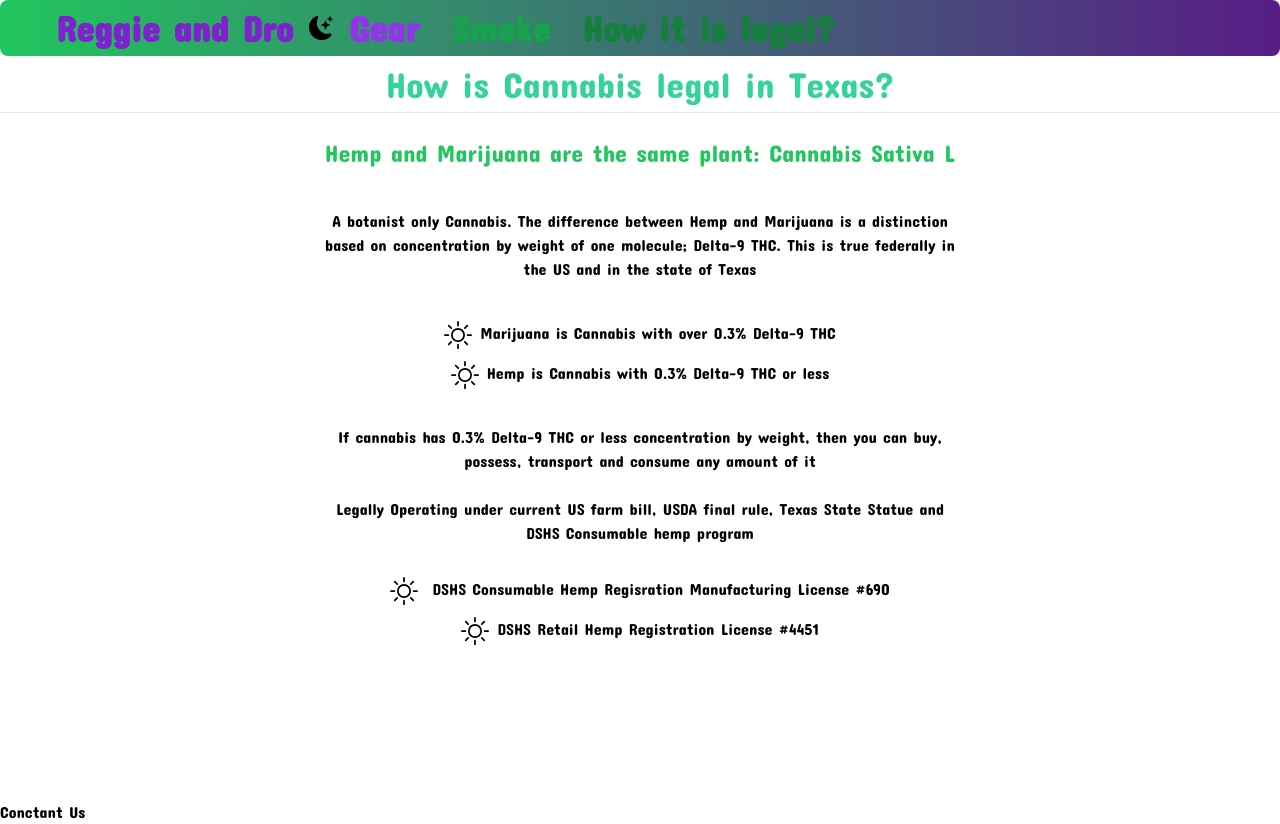
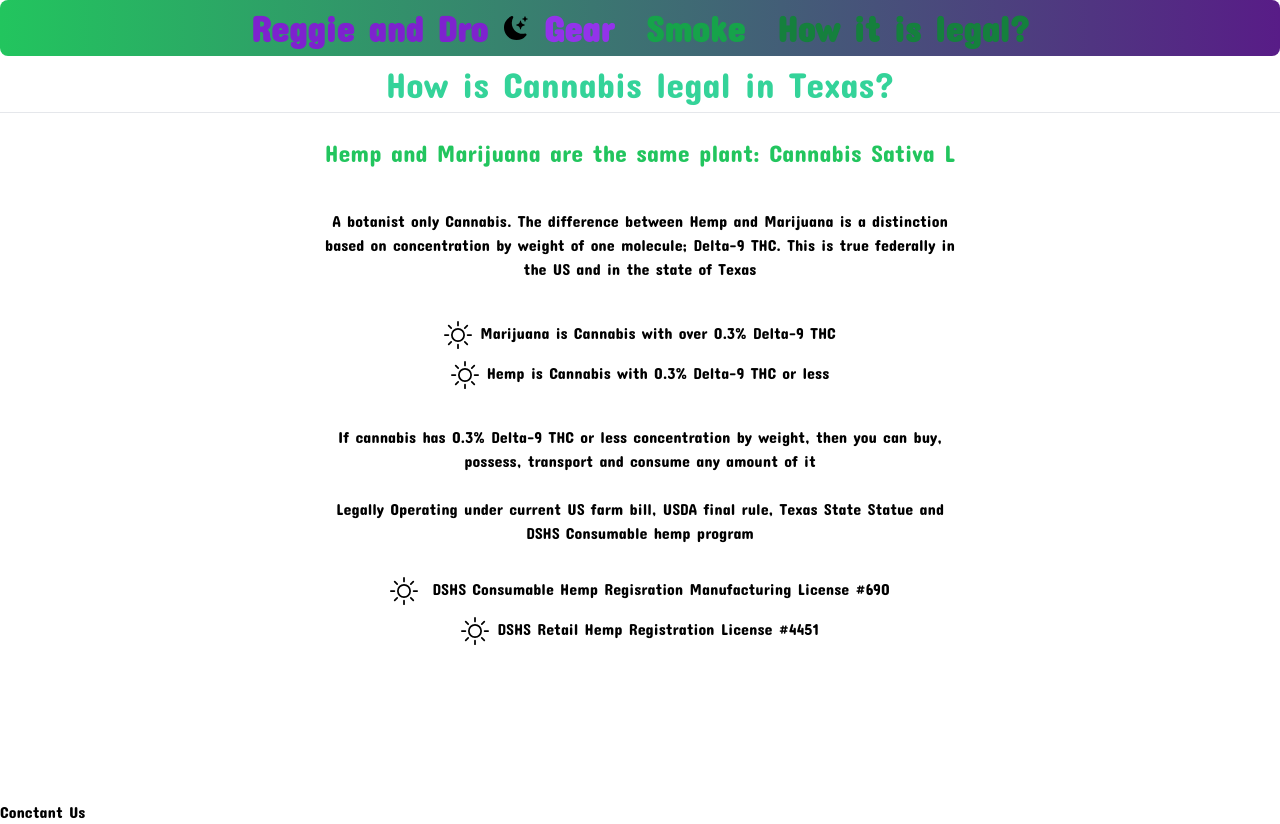
Before and after one commit to relicavaiden/reg-and-dro, a Next.js app: page /about in a window 1280 px wide. Built offline with nearby package versions, Linux system fonts and the light colour scheme.

Commit message:
fixed navbar in about section

```diff
--- a/pages/about.js
+++ b/pages/about.js
@@ -7,7 +7,7 @@
   return (
     <main className={darkMode ? "dark" : ""}>
       <section className=' min-h-screen dark:bg-gray-800'>
-          <nav className='lg:text-4xl md:text-2xl sm:text-lg sm:text-center sm:px-10 flex justify-between md:mx-auto bg-gradient-to-r from-green-500 to-purple-900 rounded-lg'>
+          <nav className='lg:text-4xl md:text-2xl sm:text-lg sm:text-center sm:px-10 flex justify-evenly md:mx-auto bg-gradient-to-r from-green-500 to-purple-900 rounded-lg'>
             {/* <h1 className='text-2xl bg-gradient-to-r from-green-500 to-green-900 rounded-md text-purple-600'>Reggie and Dro</h1> */}
             <ul className='flex items-center'>
               <li className=' text-purple-700 px-4 py-2 hover:animate-pulse hover:brightness-200 font-extrabold'><a href="/">Reggie and Dro</a></li>
```
